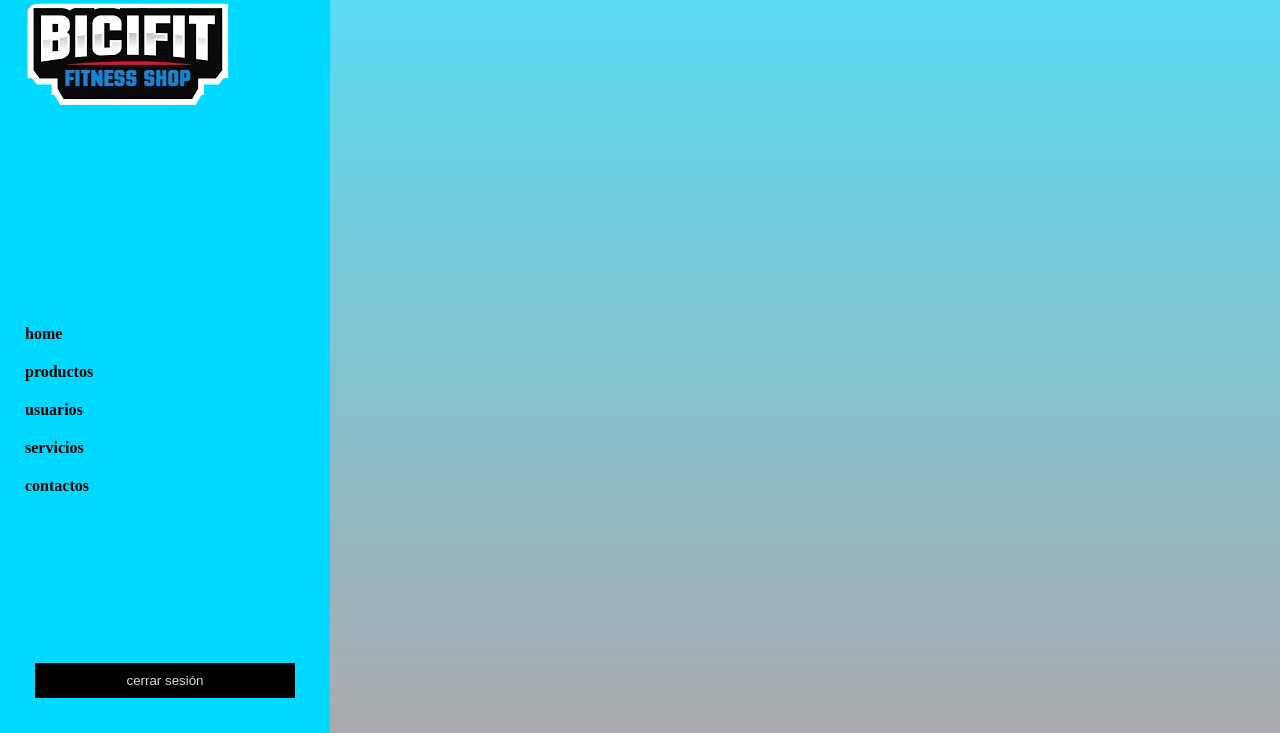
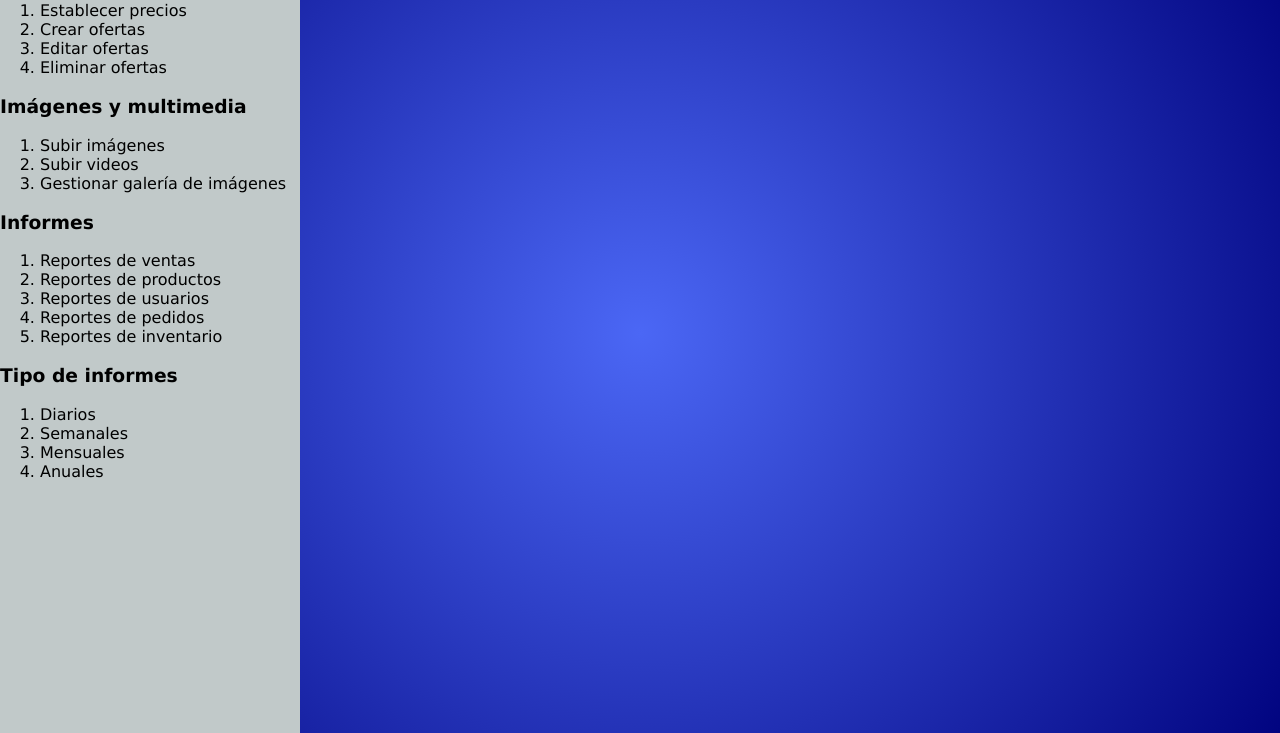
Before and after one commit to angiefeliener/proyectobicifit, a plain HTML site: page html/dashoard.html in a window 1280 px wide. Shown: the part 67-800 px from the top of the page. Drawn offline with Linux system fonts and the light colour scheme.

Commit message:
informes

```diff
--- a/CSS/dashboard.css
+++ b/CSS/dashboard.css
@@ -1,51 +1,27 @@
-.container{
-    display: flex;
+#container{
+    display:flex;
     height: 100vh;
 }
-.menu{
-    background-color: rgb(0, 217, 255) ;
-
-    width: 300px;
-    display: flex;
-    flex-direction: column;
-    justify-content: space-between;
-    padding: 15px;
-
-
-}
-.contenido{
-    flex: 1;
-    background: linear-gradient(#53dff8, #aaaaad);
-
-}
-.menulateral a{
-    display: block;
-color :rgb(0, 0, 0);
-padding: 10px;
-font-weight:bold;
-text-decoration:none;
-
-}
-.menulateral a:hover{
-    background-color: rgb(185, 48, 24);
-}
-.cerrars{
-    background-color: black;
-    color: rgb(211, 223, 226);
-    border: none;
-    padding: 10px 20px;
-    text-align: center;
-    margin: 20px;
+#menu{
+background: #c1c9c9;
+height: 100%;
+width: 300px;
+display: flex;
 }
 body{
     margin: 0;
     padding: 0;
+    font-family:Verdana, Geneva, Tahoma, sans-serif
 }
-.titulo{
-    margin-top: 20px;
+#contenido{
+    flex:1;
+    background: rgb(75,103,245);
+    background: radial-gradient(circle, rgba(75,103,245,1) 0%, rgba(1,4,128,1) 100%);
 }
-.titulo h1{
-    color: white;
-    text-align: center;
-    margin-top: 20px;
+nav a{
+    color:black;
+    text-decoration: none;
 }
+h3 a:hover {
+color: white;
+}
--- a/html/dashoard.html
+++ b/html/dashoard.html
@@ -3,27 +3,46 @@
 <head>
     <meta charset="UTF-8">
     <meta name="viewport" content="width=device-width, initial-scale=1.0">
-    <title>Document</title>
-    <link rel="stylesheet" href="../CSS/dashboard.css"
+    <title>Gestión de Productos</title>
+    <link rel="stylesheet" href="/CSS/dashboard.css">
 </head>
 <body>
-    <div class="container">
-        <div class="menu">
-            <div class="logo"><img src="/imagen/descarga-removebg-preview.png" alt=""></div>
-            <nav class="menulateral">
-                <a href="1">home</a>
-                <a href="2">productos</a>
-                <a href="3">usuarios</a>
-                <a href="">servicios</a>
-                <a href="">contactos</a>
-            </nav>
-        <button class="cerrars">cerrar sesión</button>
-        </div>
-        <div class="contenido">
-        <div class="titulo">
-        <h1>BICICLETAS</h1>
-        </div>
+    <div id="container">
+        <div id="contenido">
+            <div id="menu">
+                <nav id="menulateral">
 
+                    <hr>
+                    <h3>Precios y ofertas</h3>
+                    <ol>
+                        <li><a href="#">Establecer precios</a></li>
+                        <li><a href="#">Crear ofertas</a></li>
+                        <li><a href="#">Editar ofertas</a></li>
+                        <li><a href="#">Eliminar ofertas</a></li>
+                    </ol>
+                    <h3>Imágenes y multimedia</h3>
+                    <ol>
+                        <li><a href="#">Subir imágenes</a></li>
+                        <li><a href="#">Subir videos</a></li>
+                        <li><a href="#">Gestionar galería de imágenes</a></li>
+                    </ol>
+                    <h3>Informes</h3>
+                    <ol>
+                        <li><a href="#">Reportes de ventas</a></li>
+                        <li><a href="#">Reportes de productos</a></li>
+                        <li><a href="#">Reportes de usuarios</a></li>
+                        <li><a href="#">Reportes de pedidos</a></li>
+                        <li><a href="#">Reportes de inventario</a></li>
+                    </ol>
+                    <h3>Tipo de informes</h3>
+                    <ol>
+                        <li><a href="#">Diarios</a></li>
+                        <li><a href="#">Semanales</a></li>
+                        <li><a href="#">Mensuales</a></li>
+                        <li><a href="#">Anuales</a></li>
+                    </ol>
+                </nav>
+            </div>
         </div>
     </div>
 </body>
--- a/login2/style.css
+++ /dev/null
@@ -1,49 +0,0 @@
-body {
-    display: flex;
-    justify-content: center;
-    align-items: center;
-    height: 100vh;
-    margin: 0;
-    background-color: #f0f0f0;
-}
-
-.container {
-    display: flex;
-    align-items: center;
-}
-
-.login-image {
-    width: 300px; /* Adjust as needed */
-    height: auto;
-}
-
-.login-box {
-    background-color: gray;
-    padding: 20px;
-    border-radius: 5px;
-    text-align: center;
-    width: 300px; /* Same width as the image */
-}
-
-.input-field {
-    width: 100%;
-    padding: 10px;
-    margin: 10px 0;
-    background-color: white;
-    border: none;
-    border-radius: 5px;
-}
-
-.submit-button {
-    width: 100%;
-    padding: 10px;
-    background-color: darkblue;
-    color: white;
-    border: none;
-    border-radius: 5px;
-    cursor: pointer;
-}
-
-.submit-button:hover {
-    background-color: blue;
-}
--- a/pagina2/style.css
+++ /dev/null
@@ -1,44 +0,0 @@
-body {
-    background-color: #001f3f;
-    color: white;
-    display: flex;
-    justify-content: center;
-    align-items: center;
-    height: 100vh;
-    margin: 0;
-}
-
-.container {
-    display: flex;
-    justify-content: center;
-    align-items: flex-start;
-}
-
-.1imagen {
-    margin: 10px;
-    text-align: center;
-    ]
-.2imagen {
-    margin: 20px;
-    text-align: center;
-}
-
-.buttons {
-    margin-top: 100px;
-    display: flex; /* Enables flexbox layout */
-    justify-content: center; /* Centers the buttons horizontally */
-}
-
-button {
-    margin: 5px;
-    padding: 10px 20px;
-    background-color: #007bff;
-    border: none;
-    color: white;
-    cursor: pointer;
-    text-align: center;
-}
-
-button:hover {
-    background-color: #0056b3;
-}
--- a/register2/style.css
+++ /dev/null
@@ -1,54 +0,0 @@
-body {
-    background-color: blue;
-    display: flex;
-    justify-content: center;
-    align-items: center;
-    height: 100vh;
-    margin: 0;
-}
-
-.container {
-    display: flex;
-    align-items: center;
-}
-
-.registration-image {
-    width: 300px;
-    height: auto;
-}
-
-.registration-box {
-    background-color: gray;
-    padding: 20px;
-    border-radius: 5px;
-    margin-left: 20px;
-    width: 300px;
-}
-
-h2 {
-    text-align: center;
-}
-
-form {
-    display: flex;
-    flex-direction: column;
-}
-
-label {
-    margin-top: 10px;
-}
-
-input {
-    padding: 10px;
-    margin-top: 5px;
-}
-
-button {
-    margin-top: 15px;
-    padding: 10px;
-    background-color: darkblue;
-    color: white;
-    border: none;
-    border-radius: 5px;
-    cursor: pointer;
-}
```
Also changed, not shown: login1/index.html (deleted, +0 -20 lines), pagina1/index.html (deleted, +0 -24 lines), register1/index.html (deleted, +0 -36 lines), imagen/descarga-removebg-preview.png (deleted), imagen/images.png (added), imagenbici/bcii.jfif (deleted), imagenes2/11d12d3d-68fb-4462-9583-c1776eeff88d.jfif (deleted), imagenes2/407a6a6d-6e81-4b89-8af4-3d5c6c12fad3.jfif (deleted).
